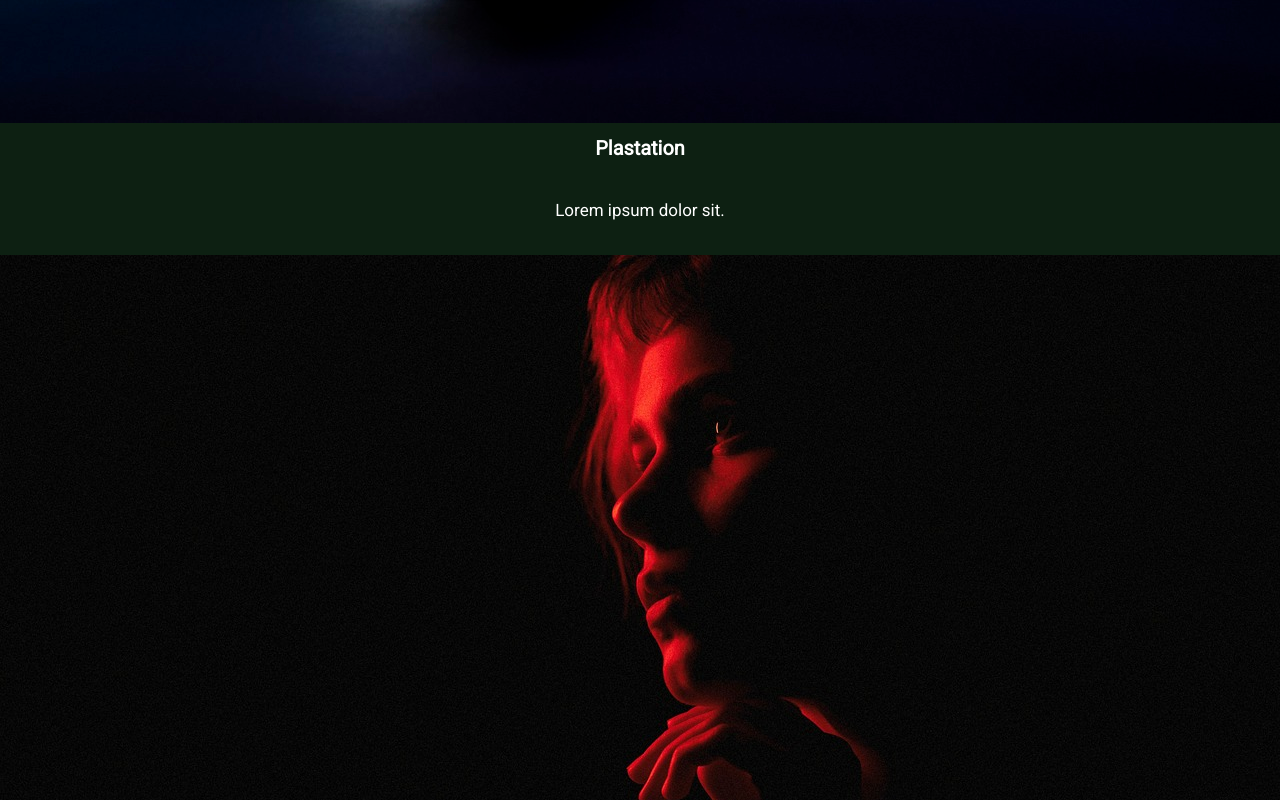
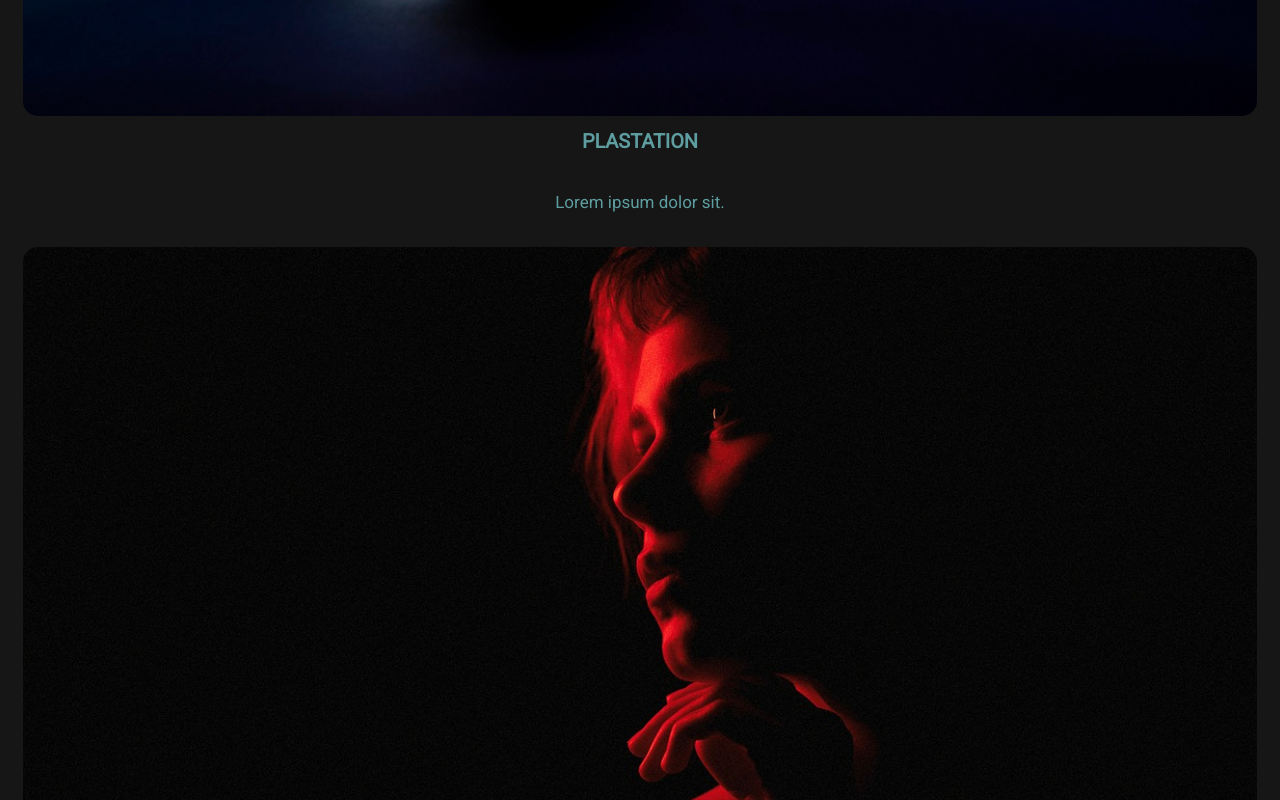
Before and after one commit to araserdgn/OnePage, a plain HTML site: page index.html in a window 1280 px wide. Shown: the part 1660-2460 px from the top of the page. Drawn offline with Linux system fonts and the light colour scheme.

Commit message:
2. ayarlar yapıldı

```diff
--- a/css/style.css
+++ b/css/style.css
@@ -92,8 +92,25 @@ header .btn-header:hover {
 /* selection-1 */
 #division-1-main {
     background-color: black;
+    color: white;
 }
 /* section-2 end */
+#division-2-list {
+    padding: 2.3rem;
+    background-color: rgb(22, 22, 22);
+    color: cadetblue;
+}
+
+#area-div {
+    padding: 1.4rem;
+}
+.area img {
+    border-radius: 1.5rem;
+}
+.area h3 {
+    text-transform: uppercase;
+    font-weight: bold;
+}
 
 
 /* selection-2-list */
```
